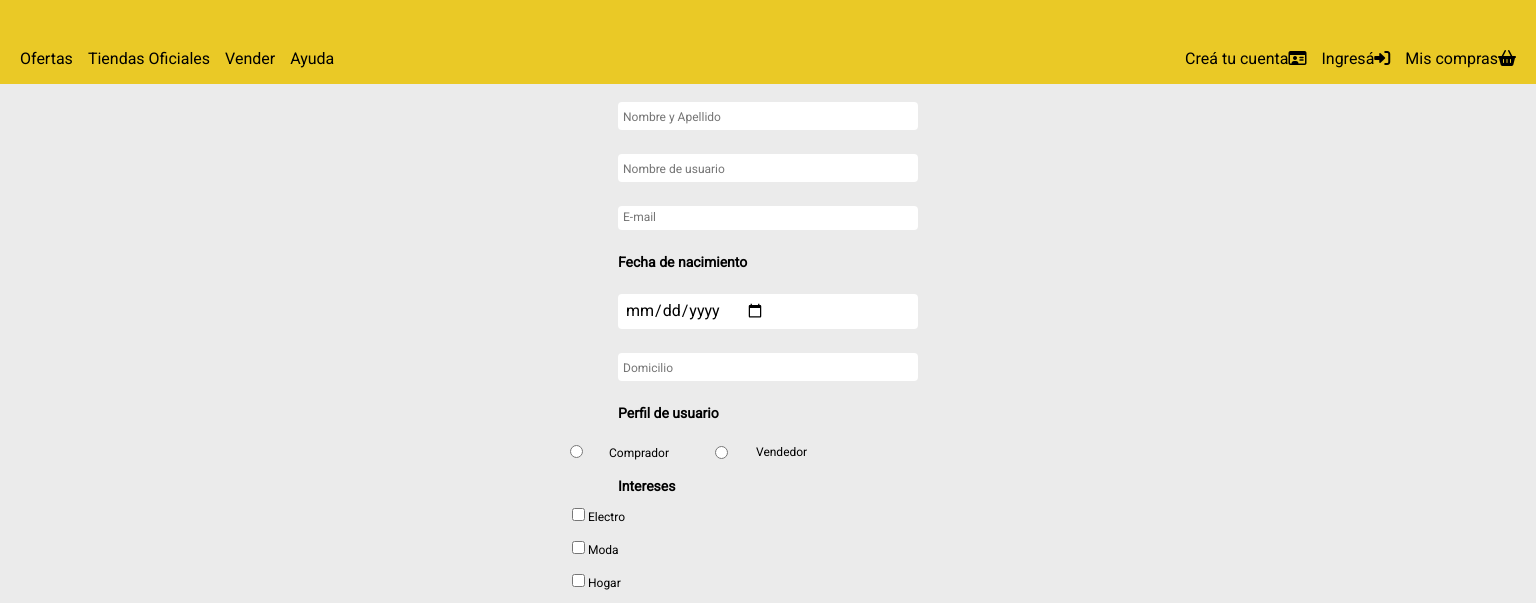
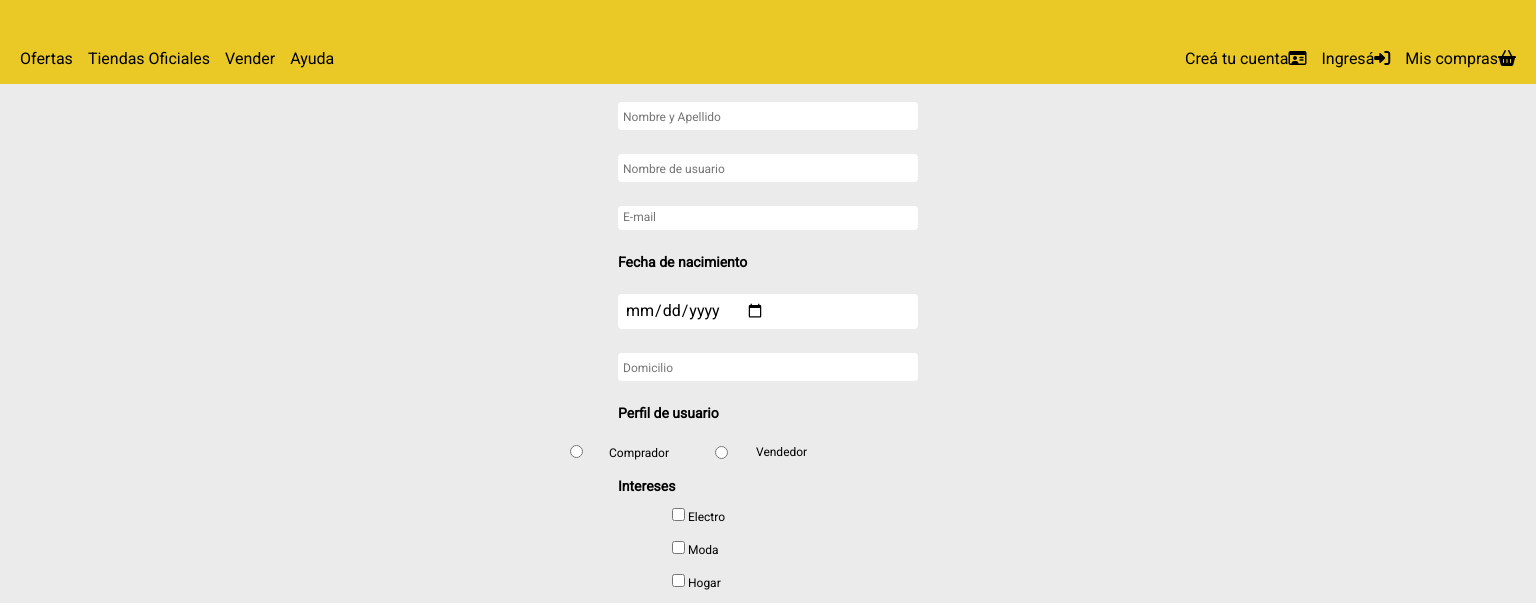
Before and after one commit to Cami09111/Mercado-Liebre, a website: page views/register.html in a window 1536 px wide. Shown: the part 197-800 px from the top of the page. Drawn offline with Linux system fonts and the light colour scheme.

Commit message:
changes2

```diff
--- a/public/css/mediaQueryStyle.css
+++ b/public/css/mediaQueryStyle.css
@@ -193,6 +193,6 @@ h4:hover{
 }
 .checkbox-register{
   position: relative;
-  left: 212px;
+  left: 312px;
 }
 }
```
